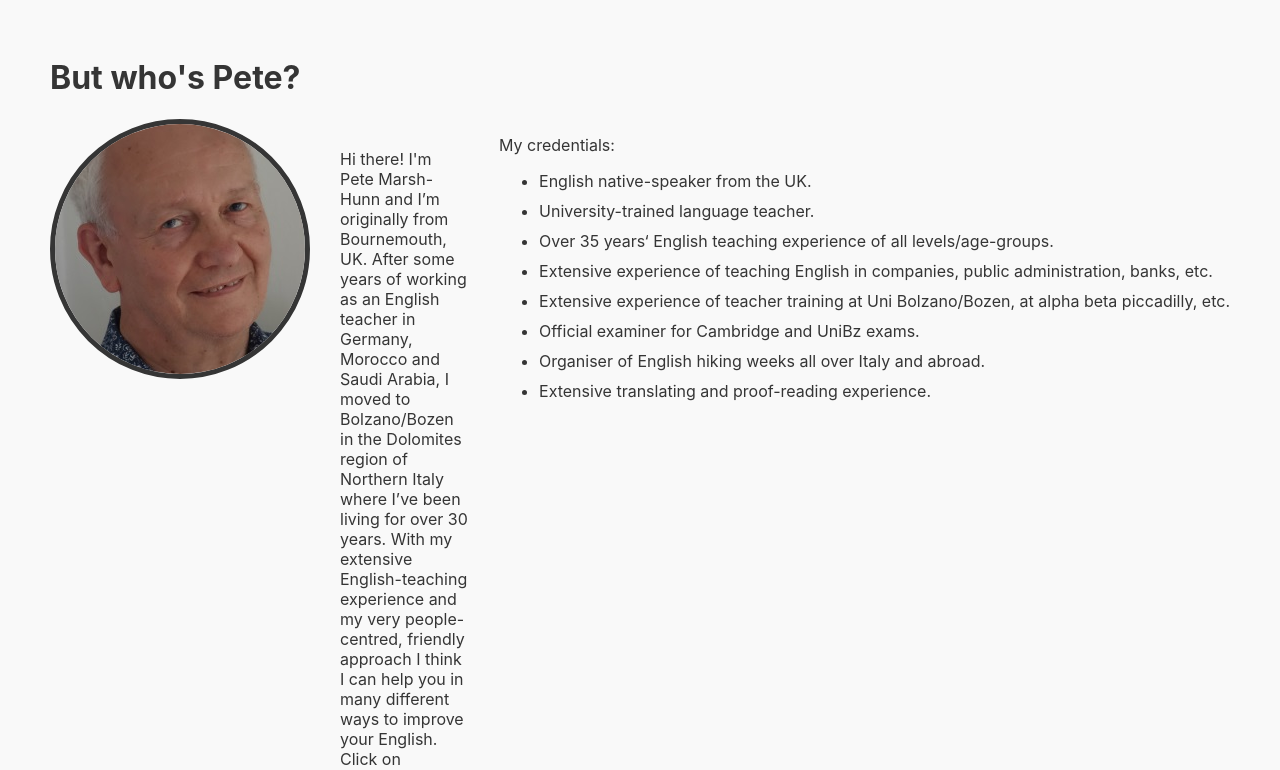
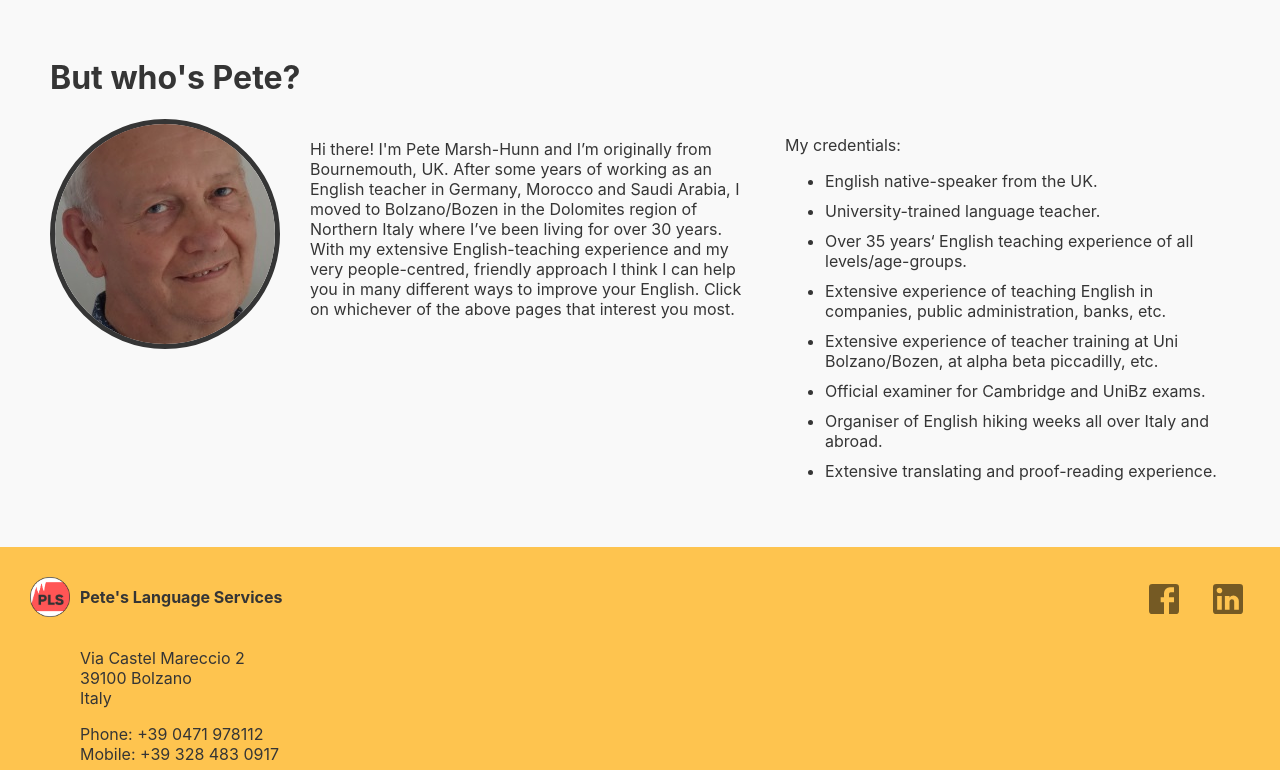
Before and after one commit to danji90/pls, a React (Create React App) app: page /#/home in a window 1280 px wide. Shown: the part 1004-1774 px from the top of the page. Built offline with nearby package versions, Linux system fonts and the light colour scheme.

Commit message:
fixed padding in home section

```diff
--- a/src/components/Footer/Footer.js
+++ b/src/components/Footer/Footer.js
@@ -56,7 +56,7 @@ const Footer = (props) => {
     return (
       <footer className={classes.footer}>
         <div className={classes.brand}>
-          <a href="/pls" className={classes.brandLink}>
+          <a href="/pls/" className={classes.brandLink}>
             <img src={logo} alt="pls-logo" />
             Pete's Language Services
           </a>
--- a/src/components/Home/Home.js
+++ b/src/components/Home/Home.js
@@ -5,7 +5,6 @@ import LandingPage from '../LandingPage/LandingPage';
 
 import portrait from '../../utils/images/pete.png';
 import divider from '../../utils/images/pls_divider.png';
-import chatting from '../../utils/images/chatting.svg';
 import { ReactComponent as PLSLogo } from '../../utils/images/pls_logo.svg'
 
 
@@ -71,19 +70,26 @@ const useStyles = makeStyles((theme) => ({
     flexWrap: 'wrap',
   },
   bioTextContainer: {
-    padding: 30,
-    flex: 2,
+    padding: '20px 0',
+    flex: 1,
+    minWidth: 260,
+    marginRight: 30,
   },
   bioImageContainer: {
-    height: 250,
-    width: 250,
+    height: 220,
+    width: 220,
     display: 'flex',
     alignItems: 'center',
     justifyContent: 'center',
     border: '5px solid #353535',
     borderRadius: '50%',
+    marginRight: 30,
     overflow: 'hidden',
   },
+  bioCredentials: {
+    flex: 1,
+    minWidth: 260,
+  }
 }));
 
 const Home = () => {
@@ -95,7 +101,6 @@ const Home = () => {
           <div className={classes.mainTitle}>
             <div className={classes.mainImageContainer}>
               <PLSLogo className={classes.mainImage} />
-              {/* <img className={classes.mainImage} src={chatting} alt="chatting" ></img> */}
             </div>
             <h1>Pete's Language Services</h1>
           </div>
@@ -116,7 +121,7 @@ const Home = () => {
                   Hi there! I'm Pete Marsh-Hunn and I’m originally from Bournemouth, UK. After some years of working as an English teacher in Germany, Morocco and Saudi Arabia, I moved to Bolzano/Bozen in the Dolomites region of Northern Italy where I’ve been living for over 30 years. With my extensive English-teaching experience and my very people-centred, friendly approach I think I can help you in many different ways to improve your English. Click on whichever of the above pages that interest you most.
                 </span>
               </div>
-              <div>
+              <div className={classes.bioCredentials}>
                 <p>My credentials:</p>
                 <ul>
                   <li>English native-speaker from the UK.</li>
--- a/src/components/NavBar/NavBar.js
+++ b/src/components/NavBar/NavBar.js
@@ -113,8 +113,8 @@ const useStyles = makeStyles((theme) => ({
 
 const NavBar = () => {
   const classes = useStyles();
-  const valueOnLoad = window.location.pathname.split('/').length === 3 &&
-    window.location.pathname.split('/')[2].toLowerCase()
+  const valueOnLoad = window.location.hash.split('/').length === 2 &&
+    window.location.hash.split('/')[1].toLowerCase();
   const [value, setValue] = useState(tabValues.find(value => value === valueOnLoad) || 'home');
   const [open, setMenuOpen] = useState(false);
 
@@ -126,7 +126,7 @@ const NavBar = () => {
     <>
       <AppBar position="sticky" className={classes.appBar} color="transparent">
         <div className={classes.brand}>
-          <a href="/pls" className={classes.brand}>
+          <a href="/pls/" className={classes.brand}>
             <img src={logo} alt="pls-logo" />
             <Hidden only='xs'>
               <div className={classes.title}>Pete's Language Services</div>
```
